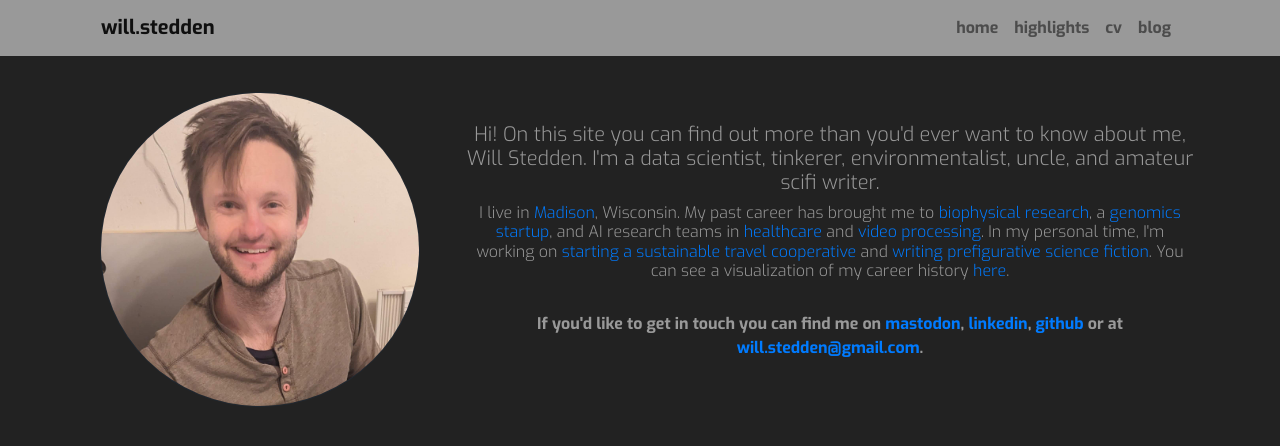
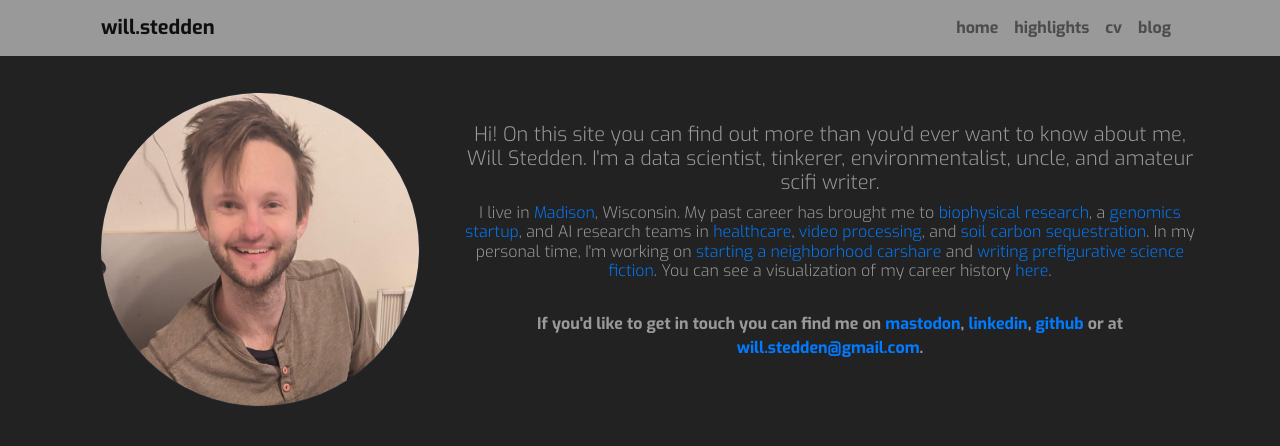
Before and after one commit to stedn/will-stedden-org, a Jekyll site: the page built from index.md, in a window 1280 px wide and 900 px high. Shown: the top 446 px of the window. Built offline with Jekyll 4.4.1, drawn with Linux system fonts in a browser that asks for light colours.

Commit message:
Update index.md

```diff
--- a/index.md
+++ b/index.md
@@ -10,14 +10,14 @@
         </div>
         <div class="col-lg-8 col-md-12 col-sm-12 col-xs-12 order-2 align-self-center maintext">
           <h5>Hi! On this site you can find out more than you'd ever want to know about me, Will Stedden. I'm a data scientist, tinkerer, environmentalist, uncle, and amateur scifi writer.  </h5>
-          <h6>I live in <a href="https://www.madisonbikes.org/2020/06/madison-ranked-second-best-us-biking-city/">Madison</a>, Wisconsin. My past career has brought me to <a href="https://munrolab.uchicago.edu/events/">biophysical research</a>, a <a href="https://color.com">genomics startup</a>, and AI research teams in <a href="https://www.anthem.com/employer/the-benefits-guide/collaborative-expertise-to-drive-the-future-of-ai-in-healthcare">healthcare</a> and <a href="https://vidable.ai/">video processing</a>. In my personal time, I'm working on <a href="https://solarpunktravel.org/">starting a sustainable travel cooperative</a> and <a href="https://bonkerfield.org/fiction">writing prefigurative science fiction</a>. You can see a visualization of my career history <a href="https://will.stedden.org/history">here</a>.</h6>
+          <h6>I live in <a href="https://www.madisonbikes.org/2020/06/madison-ranked-second-best-us-biking-city/">Madison</a>, Wisconsin. My past career has brought me to <a href="https://munrolab.uchicago.edu/events/">biophysical research</a>, a <a href="https://color.com">genomics startup</a>, and AI research teams in <a href="https://www.anthem.com/employer/the-benefits-guide/collaborative-expertise-to-drive-the-future-of-ai-in-healthcare">healthcare</a>, <a href="https://vidable.ai/">video processing</a>, and <a href="https://boomitra.com/">soil carbon sequestration</a>. In my personal time, I'm working on <a href="https://isthmuscarshare.com/">starting a neighborhood carshare</a> and <a href="https://bonkerfield.org/fiction">writing prefigurative science fiction</a>. You can see a visualization of my career history <a href="https://will.stedden.org/history">here</a>.</h6>
           <br/>
           <p>If you'd like to get in touch you can find me on <a href="https://sigmoid.social/@bonkerfield">mastodon</a>, <a href="https://linkedin.com/in/willstedden">linkedin</a>, <a href="https://github.com/stedn">github</a> or at <a href="#">will.stedden@gmail.com</a>.</p>
         </div>
         <div class="col-lg-8 col-md-12 col-sm-12 col-xs-12 order-2 align-self-center subtext">
           <h1>I'm Will Stedden, data scientist, tinkerer, environmentalist, uncle, and amateur scifi writer.  </h1>
           <br/>
-          <h2>I live in <a href="https://www.madisonbikes.org/2020/06/madison-ranked-second-best-us-biking-city/">Madison</a>, Wisconsin. My past career has brought me to <a href="https://munrolab.uchicago.edu/events/">biophysical research</a>, a <a href="https://color.com">genomics startup</a>, and AI research teams in <a href="https://www.anthem.com/employer/the-benefits-guide/collaborative-expertise-to-drive-the-future-of-ai-in-healthcare">healthcare</a> and <a href="https://vidable.ai/">video processing</a>. In my personal time, I'm working on <a href="https://solarpunktravel.org/">starting a sustainable travel cooperative</a> and <a href="https://bonkerfield.org/fiction">writing prefigurative science fiction</a>. You can see a visualization of my career history <a href="https://will.stedden.org/history">here</a>.</h2>
+          <h2>I live in <a href="https://www.madisonbikes.org/2020/06/madison-ranked-second-best-us-biking-city/">Madison</a>, Wisconsin. My past career has brought me to <a href="https://munrolab.uchicago.edu/events/">biophysical research</a>, a <a href="https://color.com">genomics startup</a>, and AI research teams in <a href="https://www.anthem.com/employer/the-benefits-guide/collaborative-expertise-to-drive-the-future-of-ai-in-healthcare">healthcare</a>, <a href="https://vidable.ai/">video processing</a>, and <a href="https://boomitra.com/">soil carbon sequestration</a>. In my personal time, I'm working on <a href="https://isthmuscarshare.com/">starting a neighborhood carshare</a> and <a href="https://bonkerfield.org/fiction">writing prefigurative science fiction</a>. You can see a visualization of my career history <a href="https://will.stedden.org/history">here</a>.</h2>
           <br/>
           <br/>
           <h1>Find me on <a href="https://sigmoid.social/@bonkerfield">mastodon</a>, <a href="https://linkedin.com/in/willstedden">linkedin</a>, <a href="https://github.com/stedn">github</a> or <a href="mailto:will.stedden@gmail.com">email</a>.</h1>
```
